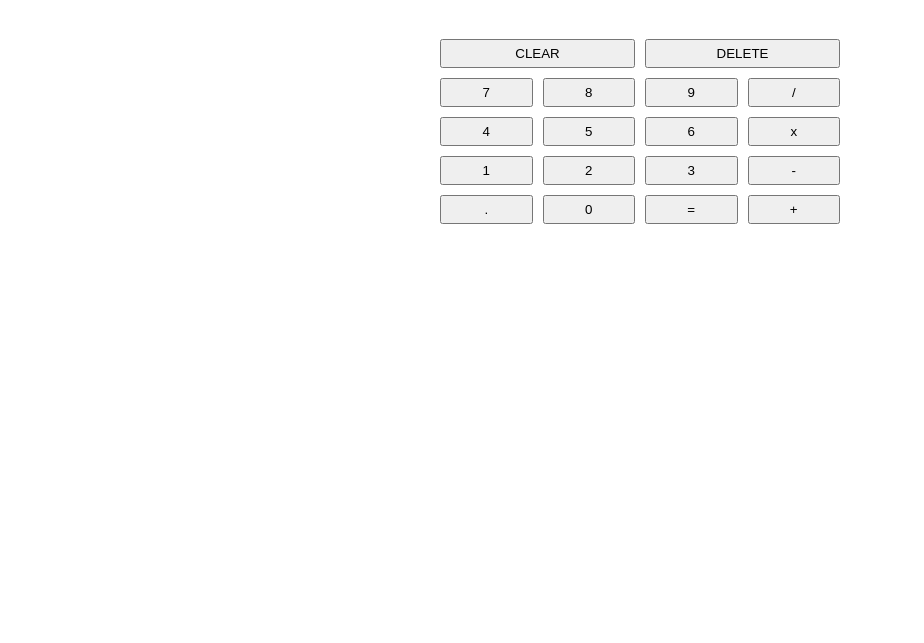
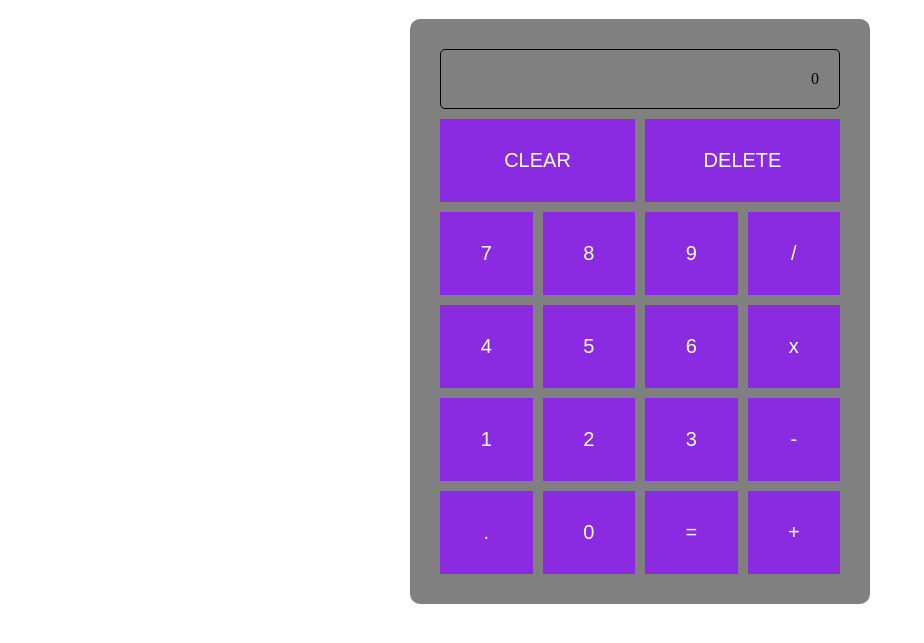
Before and after one commit to ivaneaguirre98/TOP-Calculator, a plain HTML site: page index.html in a window 1280 px wide. Shown: the part 61-704 px from the top of the page, without its empty margins (0-924 px from the left). Drawn offline with Linux system fonts and the light colour scheme.

Commit message:
Added screen and changed colors

```diff
--- a/index.html
+++ b/index.html
@@ -15,7 +15,9 @@
 
     <div class="main">
         <div class="calculator">
-            <div class="screen"></div>
+            <div class="screen">
+                <div class="currentScreen">0</div>
+            </div>
             <div class="buttonsGrid">
                 <button class="btn largeButton">CLEAR</button>
                 <button class="btn largeButton">DELETE</button>
--- a/style.css
+++ b/style.css
@@ -4,16 +4,34 @@
     justify-content: center;
 }
 
+.screenCurrent{
+    font-size:20px;
+}
+
+.screen{
+    text-align: right;
+    padding: 20px;
+    border:1px solid black;
+    border-radius: 5px;
+}
+
 .calculator{
     width: 400px;
-    padding: 20px;
+    padding: 30px;
+    background-color: gray;
+    border-radius: 10px;
 }
 
 .btn{
-    padding: 5px;
+    padding: 30px;
+    font-size: 20px;
+    border: none;
+    background-color: blueviolet;
+    color: white;
 }
 
 .buttonsGrid{
+    padding-top: 10px;
     display: grid;
     grid-template-columns: repeat(4, 1fr);
     grid-gap: 10px
```
